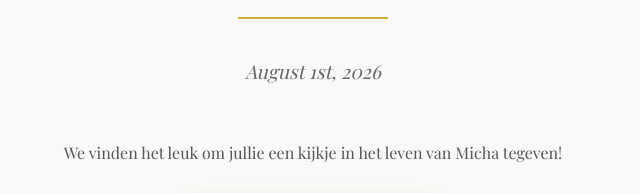
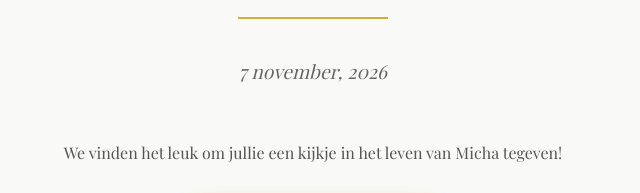
Before and after one commit to dirkjaapdebie-cyber/huwelijkAnneWilMicha, a plain HTML site: page index.html in a window 1280 px wide. Shown: the part 395-588 px from the top of the page, 327-967 px from the left. Drawn offline with nearby package versions, Linux system fonts and the light colour scheme; a web font is replaced by a local one.

Commit message:
Update index.html

```diff
--- a/index.html
+++ b/index.html
@@ -137,7 +137,7 @@
         <div class="divider"></div>
 
         <!-- Verander de datum -->
-        <p class="date">August 1st, 2026</p>
+        <p class="date">7 november, 2026</p>
 
         <p style="max-width: 600px; line-height: 1.6; color: #555; margin-bottom: 30px;">
             We vinden het leuk om jullie  een kijkje in het leven van Micha tegeven!
```
